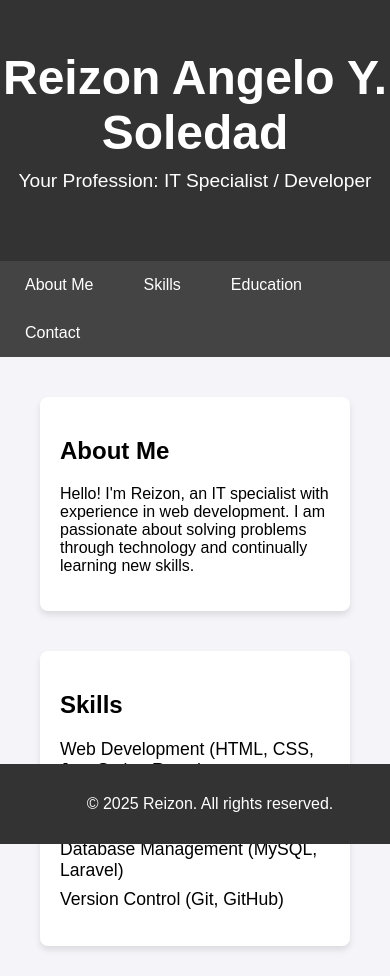
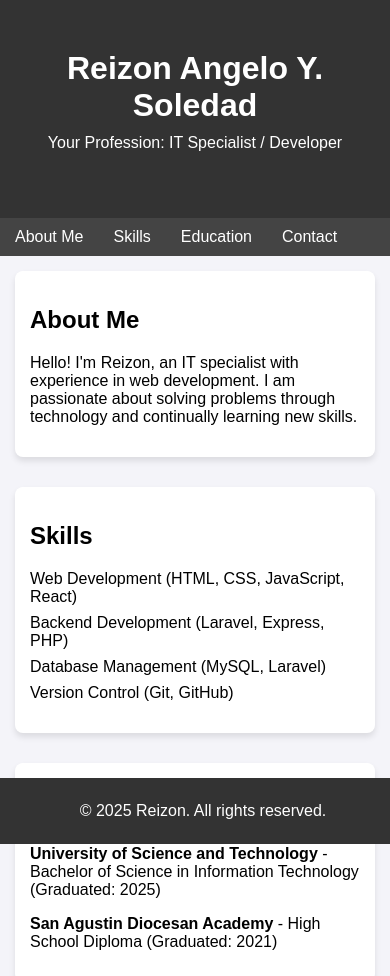
Before and after one commit to Pein303/Reizonsoledad, a plain HTML site: page index.html in a window 390 px wide. Shown: the top 976 px of the page. Drawn offline with Linux system fonts and the light colour scheme.

Commit message:
Update index.html

```diff
--- a/index.html
+++ b/index.html
@@ -17,7 +17,7 @@
         header {
             background-color: #333;
             color: white;
-            padding: 50px 0;
+            padding: 50px 20px;
             text-align: center;
             animation: fadeIn 2s ease-in-out;
         }
@@ -59,7 +59,7 @@
         }
 
         main {
-            padding: 40px;
+            padding: 40px 20px;
         }
 
         section {
@@ -160,6 +160,64 @@
             margin: 8px 0;
             font-size: 1.1em;
         }
+
+        /* Responsive Design */
+        @media (max-width: 768px) {
+            header h1 {
+                font-size: 2.5em;
+            }
+
+            header p {
+                font-size: 1.1em;
+            }
+
+            nav a {
+                padding: 12px 20px;
+            }
+
+            main {
+                padding: 20px;
+            }
+
+            section {
+                margin-bottom: 30px;
+            }
+
+            footer {
+                padding: 10px;
+            }
+        }
+
+        @media (max-width: 480px) {
+            header h1 {
+                font-size: 2em;
+            }
+
+            header p {
+                font-size: 1em;
+            }
+
+            nav a {
+                padding: 10px 15px;
+                font-size: 1em;
+            }
+
+            .skills-list li {
+                font-size: 1em;
+            }
+
+            main {
+                padding: 15px;
+            }
+
+            footer {
+                padding: 8px;
+            }
+
+            .card {
+                padding: 15px;
+            }
+        }
     </style>
 </head>
 <body>
```
